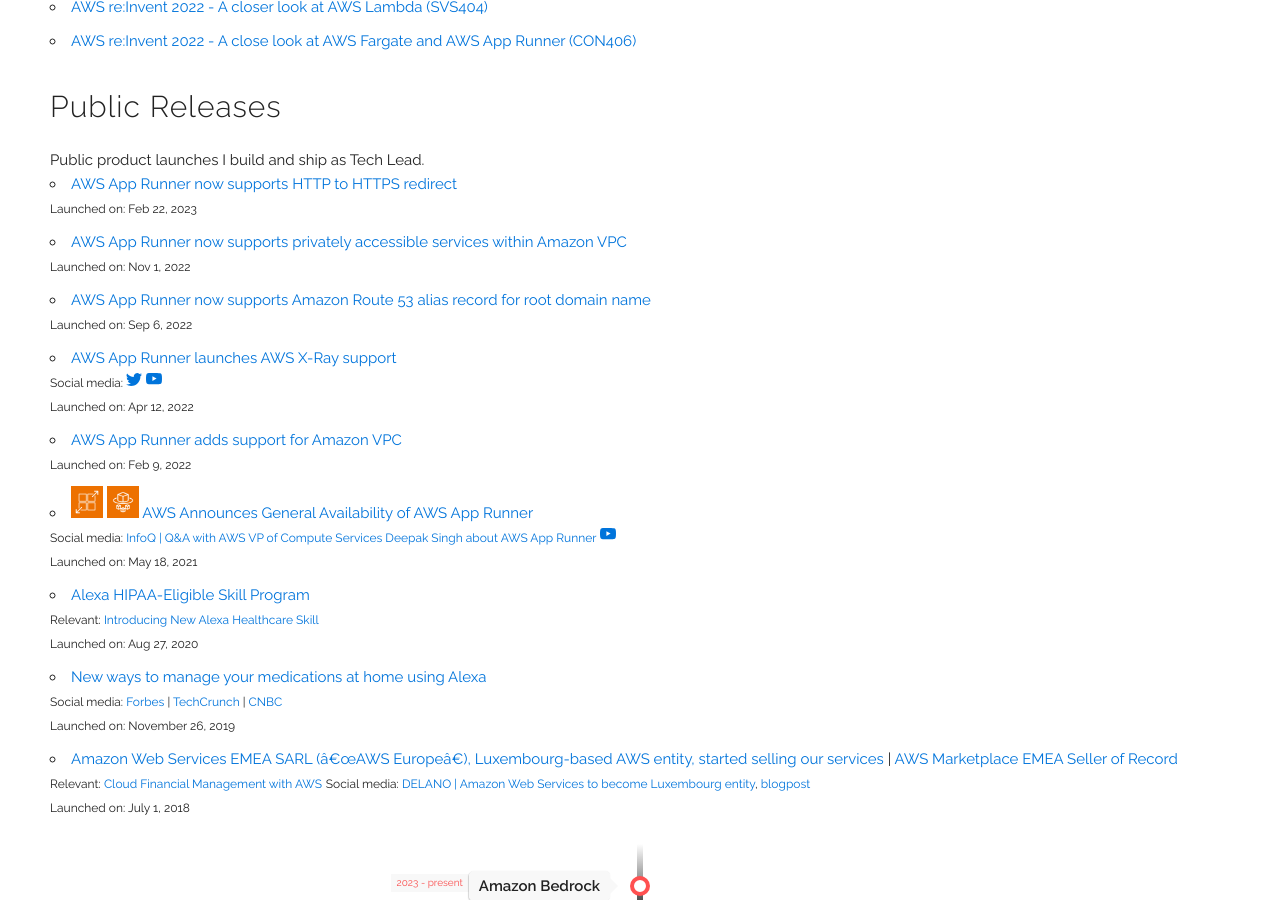
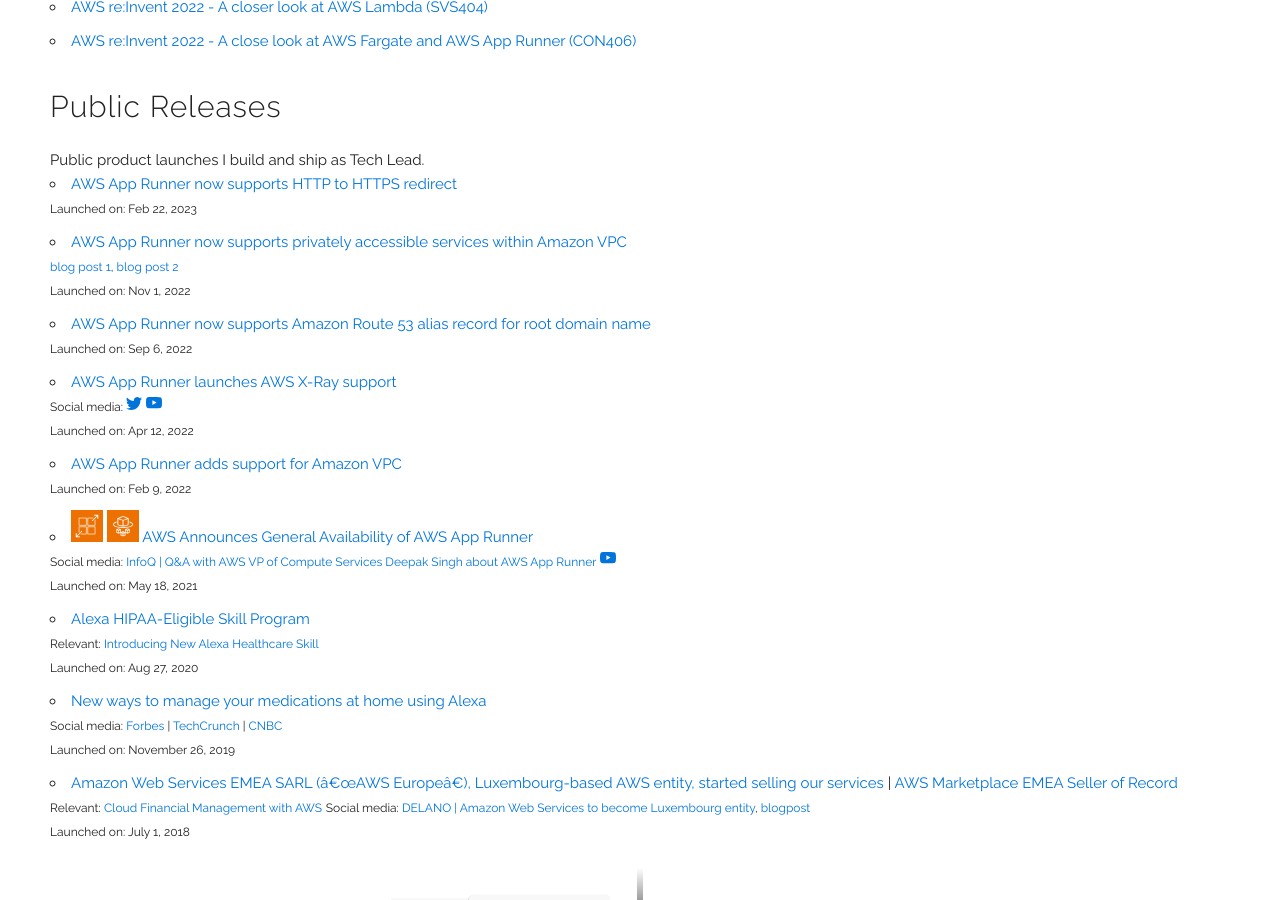
Before and after one commit to gfw001/gfw001.github.io, a Jekyll site: the page resume.html, which Jekyll copies as it is, in a window 1280 px wide and 900 px high, scrolled down 332 px. Built offline with Jekyll 4.4.1, drawn with Linux system fonts in a browser that asks for light colours.

Commit message:
Update resume.html

```diff
--- a/resume.html
+++ b/resume.html
@@ -94,6 +94,7 @@
 </li>
 <li>
 <a href="https://aws.amazon.com/about-aws/whats-new/2022/11/aws-app-runner-supports-privately-accessible-services-amazon-vpc/">AWS App Runner now supports privately accessible services within Amazon VPC</a> <br>
+<small><a href="https://aws.amazon.com/blogs/containers/deep-dive-on-aws-app-runner-vpc-networking/">blog post 1</a>, <a href="https://aws.amazon.com/blogs/containers/deep-dive-on-aws-app-runner-private-services/">blog post 2</a></small><br>
 <small>Launched on: Nov 1, 2022</small>
 </li>
 <li>
```
